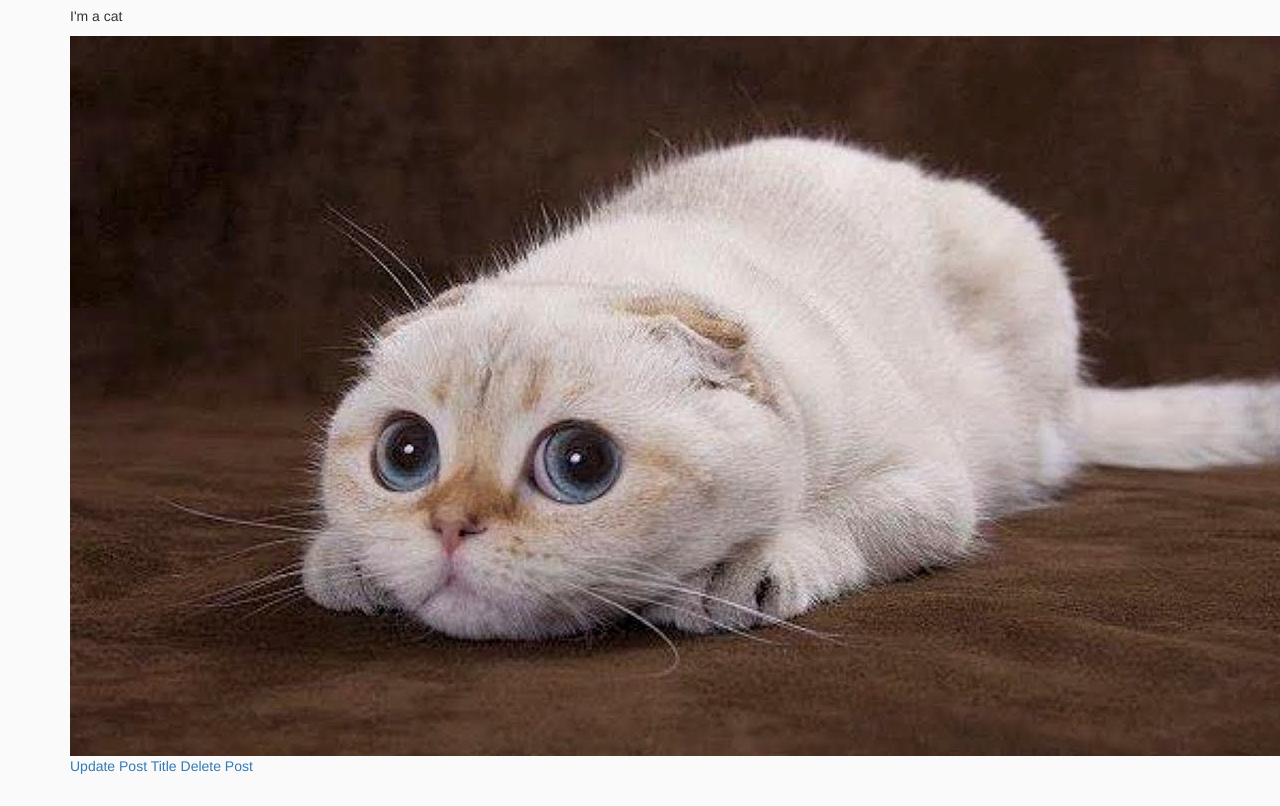
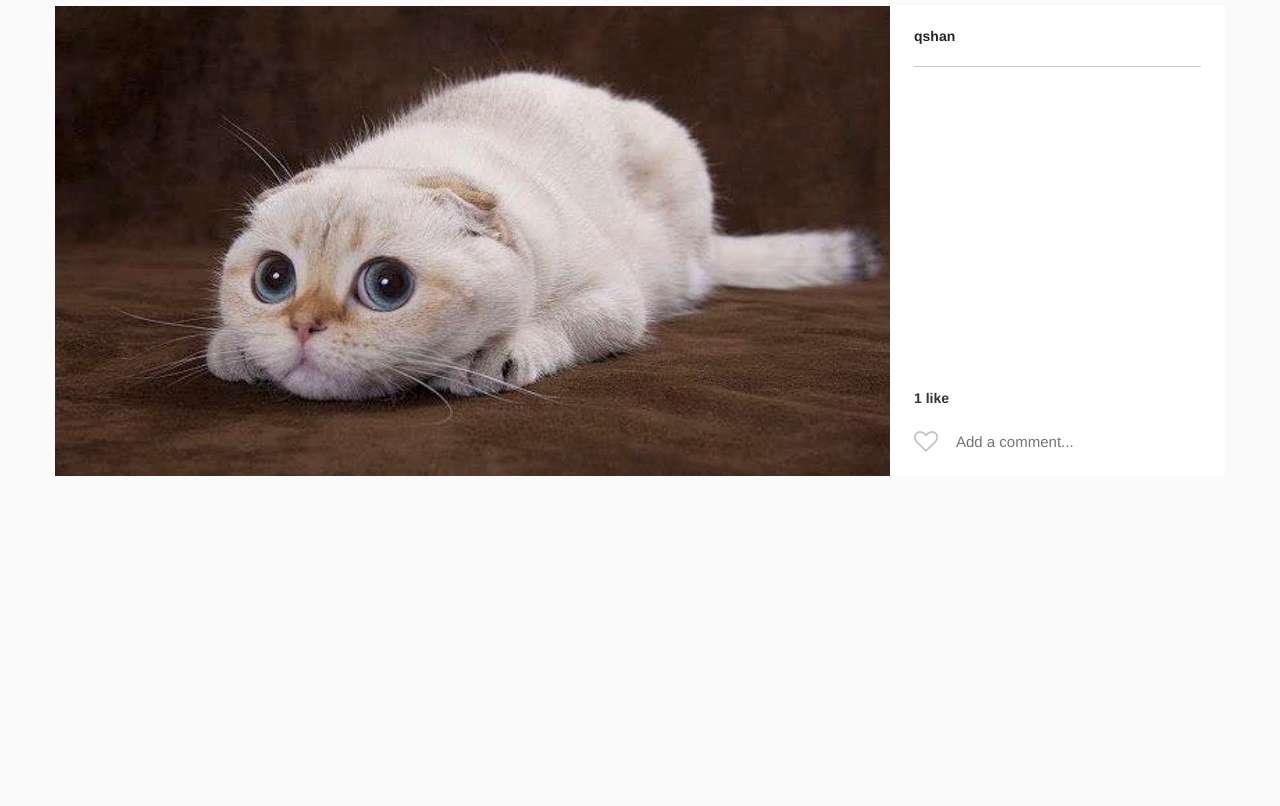
Before and after one commit to QianqianShan/Django_Full_Stack_Web_Development, a Django app: page /post/4/ in a window 1280 px wide; the page is wider, and only the part inside the window is pictured. Shown: the part 51-857 px from the top of that part. Run offline with Django 3.2, Linux system fonts and the light colour scheme; data comes from the database, SQL or seed files in the repository; both versions use the stored data as it was before the commit; some libraries are stand-ins or nearby versions.

Commit message:
post detail side add comments likes

```diff
--- a/templates/post_detail.html
+++ b/templates/post_detail.html
@@ -1,18 +1,52 @@
-{% extends 'base.html' %}
+{% extends "base.html" %}
+
 {% block content %}
 
-<p>{{ object.title }}</p>
-<!-- direct to the correct image path -->
-<img src="http://{{ request.META.HTTP_HOST }}/{{post.image.url}}" alt="">
-
-<div>
-  <!-- add a hyperlink to redirect to make_post url
-       primary key can be passed by object.id, object.pk,
-       post.id, post.pk (post is the lower case model name)
-       update_post needs primary key argument  -->
-  <a href="{% url 'update_post' object.id %}">Update Post Title</a>
-  <a href="{% url 'delete_post' object.id %}">Delete Post</a>
-
+<div class="row single-post">
+    <div class="single-post-card view-update {{ object.pk }}">
+        <div class="header">
+            <a href="{% url 'home' %}">
+                {% if object.author.profile_pic %}
+                    <img class="picture-circle--medium" src="http://{{ request.META.HTTP_HOST }}/{{object.author.profile_pic.url}}">
+                {% endif %}
+                {{ object.author.username }}
+            </a>
+        </div>
+        <div class="image__wrapper">
+            <img class="card__main-image" src="http://{{ request.META.HTTP_HOST }}/{{object.image.url}}" width='1000', height='1000'>
+        </div>
+        <div class="comments-portion">
+            <div class="likes-timestamp-row">
+                <div class="likes">
+                    {% if object.get_like_count %}
+                        {{ object.get_like_count }} like{% if object.get_like_count > 1 %}s{% endif %}
+                    {% endif %}
+                </div>
+                <div class="timestamp">
+                    {{ object.posted_on|timesince }}
+                </div>
+            </div>
+            <ul class="comment-list">
+                {% for comment in object.comments.all %}
+                <li class="comment-list__comment">
+                    <a href="{% url 'home' %}" class="user">
+                        {{ comment.user.username }}
+                    </a>
+                    <span class="comment">{{ comment.comment }}</span>
+                </li>
+                {% endfor %}
+            </ul>
+            <section class="input-row">
+                <i class="fa {% if liked %}fa-heart{% else %}fa-heart-o{% endif %} submit-like" aria-hidden="true"></i>
+                <div class="comment-input-wrapper">
+                    <input class="add-comment" type="text" placeholder="Add a comment...">
+                </div>
+                <div class="hidden-data {{ object.pk }}" style="display: none;">
+                    <span class="post-pk">{{ object.pk }}</span>
+                </div>
+            </section>
+        </div>
+    </div>
 </div>
 
 {% endblock content %}
```
Also changed, not shown: db.sqlite3 (deleted).
